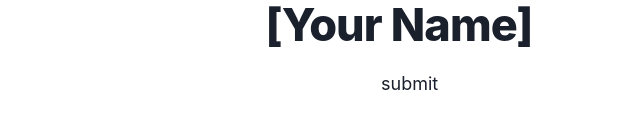
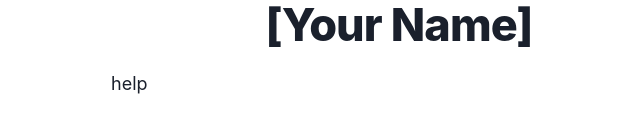
Before and after one commit to shabaraba/portfolio, a Next.js app in the folder src/: page / in a window 1280 px wide. Shown: the part 218-350 px from the top of the page, without its empty margins (241-881 px from the left). Built offline with nearby package versions, Linux system fonts and the light colour scheme.

Commit message:
- 入力するたびにスクロールし、出力を無限に行えるようにする

```diff
--- a/src/components/main.tsx
+++ b/src/components/main.tsx
@@ -1,33 +1,106 @@
-import React, {useEffect, useState} from 'react'
+import React, {useRef, useState, useLayoutEffect, createContext, useContext} from 'react'
+import {Box, Container, Input, Text, Editable, EditableInput, EditableTextarea, EditablePreview,} from '@chakra-ui/react'
+
+export const CommandContext = createContext(null)
 
 export default () => {
-  const [tmp, setTmp] = useState("")
-  const [input, setInput] = useState(null)
-  const onChange = (e: any) => {
-    setTmp(e.target.value)
-  }
-  const onInput = () => {
-    switch (tmp) {
-      case '-h':
-        setInput(<HelpBlock />)
-        break
-      default:
-        setInput(<HelpBlock />)
-        break
-    }
-  }
+  const [histories, setHistories] = useState([""])
+  const [input, setInput] = useState("")
+  const scrollBottomRef = useRef<HTMLDivElement>(null);
+
+  useLayoutEffect(() => {
+    scrollBottomRef?.current?.scrollIntoView();
+  })
 
   return (
+    <Container>
+      <CommandContext.Provider value={{ histories, setHistories }}>
+        {histories.map((history: string, index: number) => <Block key={index} command={history}/>)}
+      </CommandContext.Provider>
+      <Box ref={scrollBottomRef}/>
+    </Container>
+  )
+}
+
+type Props = {
+  command: string
+}
+
+export const Block:React.FC<Props> = ({ command=null }: Props) => {
+  let CommandResult: React.FC
+
+  switch (command) {
+    case '-h':
+      CommandResult = HelpBlock
+      console.log("help")
+      break
+    case 'ls':
+      CommandResult = LsBlock
+      console.log("list")
+      break
+    default:
+      CommandResult = HelpBlock
+      console.log("default")
+      break
+  }
+  return (
     <>
-      <input type="text" value={tmp} onChange={onChange} />
-      <button onClick={onInput}>submit</button>
-      <div>
-        {input}
-      </div>
+      <CommandResult />
+      <CommandLine />
     </>
   )
 }
 
+export const CommandLine: React.FC = () => {
+  const inputElement = useRef<HTMLInputElement>(null)
+  const { histories, setHistories } = useContext(CommandContext)
+  const [ closed, setClosed ] = useState(false)
+  const [ command, setCommand ] = useState("")
+
+  inputElement.current?.focus()
+
+  const onInput = (e:any) => {
+    console.log(inputElement.current.value)
+    if (e.key != 'Enter') return
+    console.log("continue")
+
+    setHistories([...histories, inputElement.current.value])
+    setClosed(true)
+    setCommand(inputElement.current.value)
+  }
+
+  const onSubmit= (e:string) => {
+    console.log(e)
+    setHistories([...histories, e])
+    setClosed(true)
+    setCommand(e)
+  }
+
+  return (
+    <Editable
+      defaultValue=""
+      ref={inputElement}
+      submitOnBlur={false}
+      onSubmit={onSubmit}
+      startWithEditView={true}
+      selectAllOnFocus={false}
+    >
+      <EditablePreview />
+      <EditableInput
+        _focus={{outline: "none"}}
+      />
+    </Editable>
+  )
+  // if (!closed) {
+  //   return <Text contentEditable={true} autoCorrectk ref={inputElement} onKeyPress={onInput} />
+  // }
+  // return <Text>{command}</Text>
+}
+
 export const HelpBlock = () => {
-  return <>help</>
+  return <Box>help</Box>
 }
+
+export const LsBlock = () => {
+  return <Box>page list</Box>
+}
```
